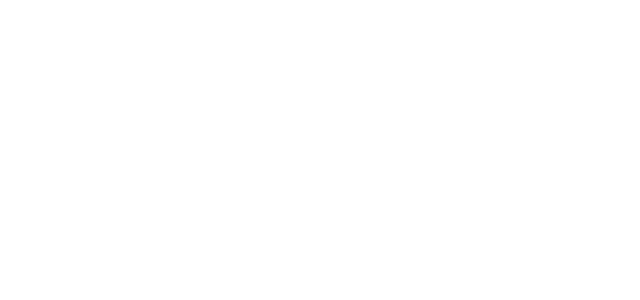
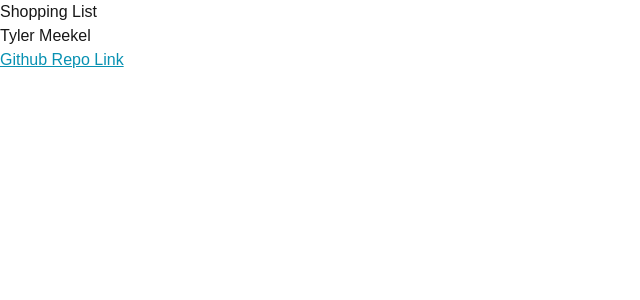
Before and after one commit to tylermeekel/cprg306-assignments, a Next.js app: page /week-2 in a window 1280 px wide. Shown: the top 300 px of the page, without its empty margins (0-640 px from the left). Built offline with nearby package versions, Linux system fonts and the light colour scheme.

Commit message:
Finish week 2 assignment
Flesh out the root page, create the StudentInfo component, add the StudentInfo component to the week-2 page

```diff
--- a/app/page.js
+++ b/app/page.js
@@ -1,7 +1,12 @@
+import Link from "next/link";
+
 export default function Home() {
   return (
     <main>
-
+      <h1 className=" text-3xl">CPRG 306: Web Development 2 - Assignments</h1>
+      <ul>
+        <li className="underline text-cyan-600 hover:text-cyan-300"><Link href="/week-2">Week 2</Link></li>
+      </ul>
     </main>
   );
 }
--- a/app/week-2/page.js
+++ b/app/week-2/page.js
@@ -1,7 +1,10 @@
+import StudentInfo from "./student-info";
+
 export default function Page() {
     return (
         <main>
-
+            <h1>Shopping List</h1>
+            <StudentInfo />
         </main>
     )
 }
--- /dev/null
+++ b/app/week-2/student-info.js
@@ -0,0 +1,10 @@
+import Link from "next/link";
+
+export default function StudentInfo() {
+    return (
+        <div>
+            <p>Tyler Meekel</p>
+            <Link className="underline text-cyan-600 hover:text-cyan-300" href="https://github.com/tylermeekel/cprg306-assignments">Github Repo Link</Link>
+        </div>
+    )
+}
```
